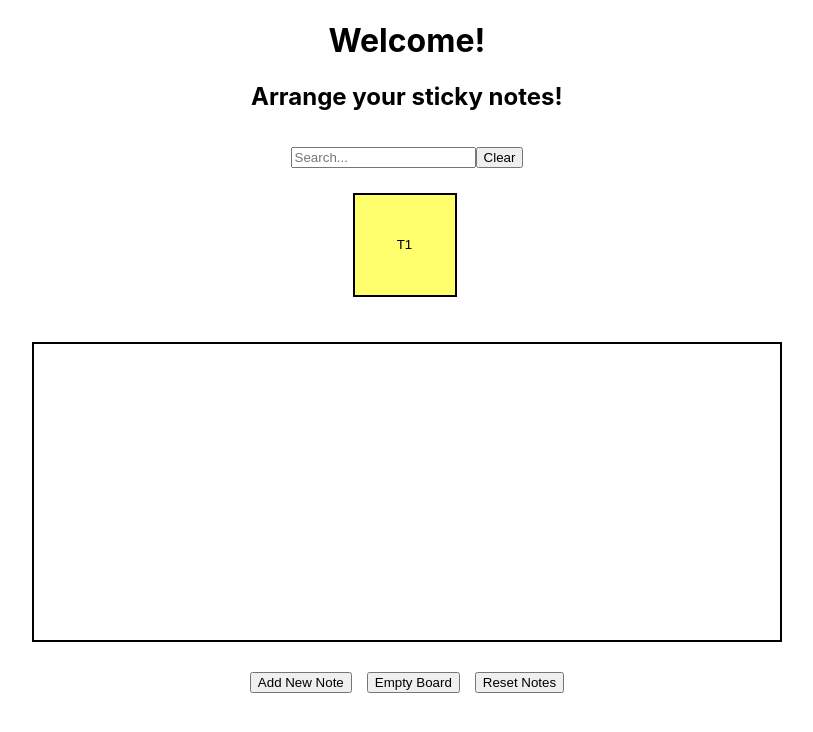
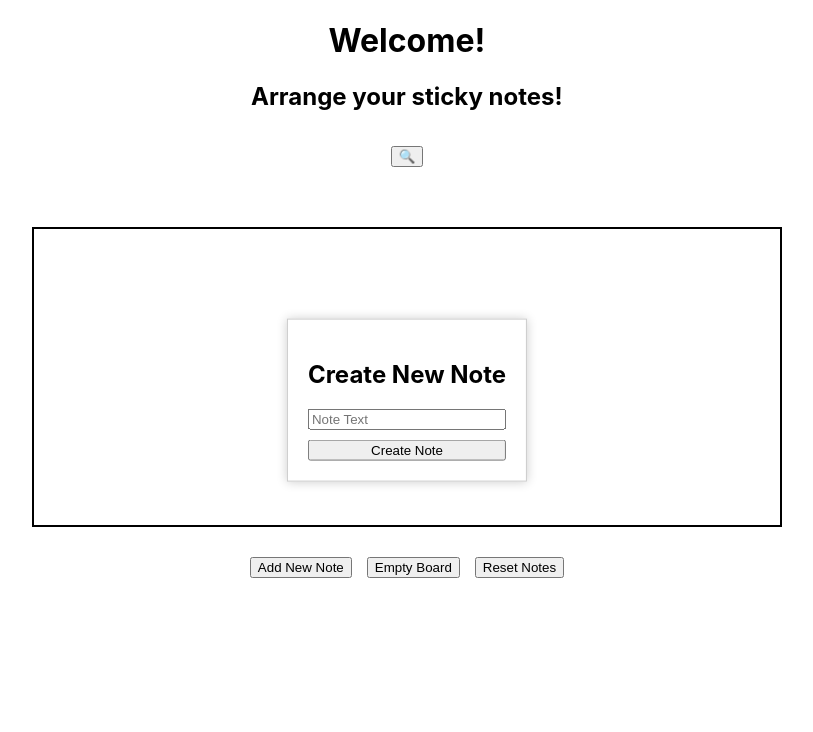
Before and after one commit to Ahmed20150/StickyNotePlanner, a React (Create React App) app: page / in a window 1280 px wide. Both pictures are taken after a click on the button "Add New Note". Shown: the top 732 px of the page, without its empty margins (233-1046 px from the left). Built offline with nearby package versions, Linux system fonts and the light colour scheme.

Commit message:
added newnote menu + adjusted edit menu

```diff
--- a/package.json
+++ b/package.json
@@ -10,6 +10,7 @@
     "react-dnd": "^16.0.1",
     "react-dnd-html5-backend": "^16.0.1",
     "react-dom": "^18.2.0",
+    "react-hotkeys": "^2.0.0",
     "react-scripts": "5.0.1",
     "react-toastify": "^9.1.3",
     "web-vitals": "^2.1.4"
--- a/src/App.css
+++ b/src/App.css
@@ -100,6 +100,7 @@
     margin-bottom: 10px;
     margin-right: 5px;
     position: relative;
+    word-wrap: break-word;
 }
 .note:hover{
   transform: scale(1.1);
@@ -165,14 +166,82 @@ background-color: lightblue;
   gap: 15px;
 }
 
-.menucontainer{
+
+.menucontainer,
+.newnotemenucontainer {
   position: absolute;
-  top: 0;
-  right: 0;
-  left: -3;
+  top: 50%;
+  left: 50%;
+  transform: translate(-50%, -50%);
+  padding: 20px;
+  display: flex;
+  flex-direction: column;
+  /* border: 1px solid #ccc;  */
+  /* box-shadow: 0 0 10px rgba(0, 0, 0, 0.2);  */
+  z-index: 1000;
 }
 
-.optionsmenu{
-  margin:  20px 35px 20px 20px;
-  gap:10px;
+.optionsmenu,
+.newnotemenu{
+  display:flex;
+  flex-direction: column;
+  gap: 10px;
 }
+
+.input-container {
+  display: flex;
+  flex-direction: column;
+  gap: 10px;
+}
+
+.searchbarcontainer{
+  display:flex;
+  flex-direction: column;
+}
+
+
+.searchbar{
+	-webkit-animation: slide-in-blurred-right 0.6s cubic-bezier(0.230, 1.000, 0.320, 1.000) both;
+	        animation: slide-in-blurred-right 0.6s cubic-bezier(0.230, 1.000, 0.320, 1.000) both;
+}
+
+@-webkit-keyframes slide-in-blurred-right {
+  0% {
+    -webkit-transform: translateX(1000px) scaleX(2.5) scaleY(0.2);
+            transform: translateX(1000px) scaleX(2.5) scaleY(0.2);
+    -webkit-transform-origin: 0% 50%;
+            transform-origin: 0% 50%;
+    -webkit-filter: blur(40px);
+            filter: blur(40px);
+    opacity: 0;
+  }
+  100% {
+    -webkit-transform: translateX(0) scaleY(1) scaleX(1);
+            transform: translateX(0) scaleY(1) scaleX(1);
+    -webkit-transform-origin: 50% 50%;
+            transform-origin: 50% 50%;
+    -webkit-filter: blur(0);
+            filter: blur(0);
+    opacity: 1;
+  }
+}
+@keyframes slide-in-blurred-right {
+  0% {
+    -webkit-transform: translateX(1000px) scaleX(2.5) scaleY(0.2);
+            transform: translateX(1000px) scaleX(2.5) scaleY(0.2);
+    -webkit-transform-origin: 0% 50%;
+            transform-origin: 0% 50%;
+    -webkit-filter: blur(40px);
+            filter: blur(40px);
+    opacity: 0;
+  }
+  100% {
+    -webkit-transform: translateX(0) scaleY(1) scaleX(1);
+            transform: translateX(0) scaleY(1) scaleX(1);
+    -webkit-transform-origin: 50% 50%;
+            transform-origin: 50% 50%;
+    -webkit-filter: blur(0);
+            filter: blur(0);
+    opacity: 1;
+  }
+}
--- a/src/MainPage.js
+++ b/src/MainPage.js
@@ -1,10 +1,12 @@
-import React, { useEffect } from 'react';
+import React, { useEffect,useRef } from 'react';
 import { useState } from "react";
 import { useDrop } from 'react-dnd';
 // import Note from "./Note";
 import { ToastContainer, toast } from 'react-toastify';
 import 'react-toastify/dist/ReactToastify.css';
 import { useDrag } from "react-dnd";
+import { HotKeys } from 'react-hotkeys';
+
 
 
 
@@ -39,7 +41,11 @@ const MainPage= () => {
 
   let [boardB, setBoard] = useState([]);  //Only the frontend/visual for the board itself
 
-  const [isVisible, setIsVisible] = useState(false);
+  const [isVisible, setIsVisible] = useState(false); //visibility of edit menu
+  const [isVisible2, setIsVisible2] = useState(false); //visibility of creating a new note menu
+  const [searchVisible, setSearchVisible] = useState(false); //visibility of search bar
+
+  const[noteText, setNoteText]= useState(''); //text of the note
 
 
 
@@ -107,6 +113,7 @@ const MainPage= () => {
       }
     };
 
+
     const [{isDragging},drag]= useDrag(()=> ({
         type:"note",
         item: {id: id},
@@ -134,6 +141,11 @@ const MainPage= () => {
         element2.classList.add('swing-in-top-fwd');
 
         document.body.classList.add('home-page');
+
+        const mainpage = document.getElementById('mainpage');
+          if (mainpage) {
+            mainpage.focus();
+          }
 
         return () => {
           element.classList.remove('slide-in-blurred-top');
@@ -172,9 +184,12 @@ const MainPage= () => {
   };
 
   function generateNote ()  {
+
+    setIsVisible2(!isVisible2);
+
     const newNote = {
       id: universalID,
-      text: "T"+(universalID),
+      text: noteText,
     };
 
     setUniversalID(universalID+1);
@@ -249,14 +264,26 @@ const MainPage= () => {
     // setNotes(NoteListA);
   }
 
-  const [inputValue, setInputValue] = useState('');
-  const handleChange = (event) => {    //for changing Note text
+  const [inputValue, setInputValue] = useState(''); //For editing Note Text
+
+  const handleChange = (event) => {    //for changing/editing Note text
     setInputValue(event.target.value);
+  };
+
+  const handleChange2 = (event) => {    //for creating new Note with custom text
+    setNoteText(event.target.value);
   };
 
   const handleEnterKeyPress = (event) => {
     if (event.key === 'Enter') {
       handleTextChange();
+    }
+  };
+
+  const handleEnterKeyPress2 = (event) => {
+    if (event.key === 'Enter') {
+      generateNote();
+      toggleVisibility2();
     }
   };
 
@@ -267,10 +294,39 @@ const MainPage= () => {
     setInputValue('');
     };
 
+    const newNoteShortcut = (event) => {  //shortcut for creating a new note
+      if (event.ctrlKey && event.key === 'q') {
+        event.preventDefault();
+        toggleVisibility2();
+      }
+    };
+
+
+    const toggleVisibility2 = () => {
+
+      setIsVisible2(!isVisible2);
+
+      if(isVisible2===false){
+        setNoteText('');
+      }
+    };
+
+    const toggleSearchVisibility = () => {
+
+      setSearchVisible(!searchVisible);
+
+      if(searchVisible===false){
+      setSearchTerm('');
+      const container = document.querySelector('.searchbar');
+      container.classList.remove('slide-in-blurred-right');
+      container.classList.add('slide-in-blurred-left');
+      }
+    };
+
 
 
     return (
-    <div className="mainpage">
+    <div className="mainpage" tabIndex="0" onKeyDown={newNoteShortcut}  >
 
     <div className='welcometext'>
 
@@ -280,17 +336,44 @@ const MainPage= () => {
 
     </div>
 
-    <div className='menucontainer'>
+    <div className='menucontainer' style={{border: isVisible ? '1px solid #ccc': 'none',   boxShadow:isVisible ? "0 0 10px rgba(0, 0, 0, 0.2)": "none",   backgroundColor: isVisible ? "#fff" : "transparent"}}>
 
       <div className= 'optionsmenu' style={{ display: isVisible ? 'block' : 'none' , margin: '20px 35px 20px 20px'}}>
-            <input type="text" onKeyDown={handleEnterKeyPress} placeholder='Note Text' value={inputValue} onChange={handleChange} />
+
+
+          <div className='input-container'>
+
+            <h2>Edit Note</h2>
+            <input type="text" autoFocus onKeyDown={handleEnterKeyPress} placeholder='Note Text' value={inputValue} onChange={handleChange} />
             <button onClick={handleTextChange}>Change Text</button>
+            <button onClick={() => setIsVisible(!isVisible)}>Cancel</button>
+          </div>
+
 
       </div>
 
     </div>
 
-    <div className='searchbar'>
+    {/* <HotKeys keyMap={{ 'ctrl+n': () => toggleVisibility2 }}> */}
+    <div className='newnotemenucontainer'  style={{border: isVisible2 ? '1px solid #ccc': 'none',   boxShadow:isVisible2 ? "0 0 10px rgba(0, 0, 0, 0.2)": "none",   backgroundColor: isVisible2 ? "#fff" : "transparent"
+}}>
+
+            <div className= 'newnotemenu' style={{ display: isVisible2 ? 'block' : 'none'   }}>
+            <h2>Create New Note</h2>
+
+            <div className='input-container'>
+            <input id="newnoteinput"type="text" onKeyDown={handleEnterKeyPress2} placeholder='Note Text' value={noteText} onChange={handleChange2} />
+            <button onClick={generateNote}>Create Note</button>
+            </div>
+            </div>
+
+      </div>
+
+      {/* </HotKeys> */}
+
+    <div className='searchbarcontainer'>
+    <button onClick={toggleSearchVisibility}>🔍</button>
+    <div className='searchbar' style={{ display: searchVisible ? 'block' : 'none' , margin: '20px 35px 20px 20px'  }}>
     <input
         type="text"
         placeholder="Search..."
@@ -299,6 +382,7 @@ const MainPage= () => {
         onChange={handleSearch}
       />
       <button onClick={clearSearchtext}> Clear</button>
+    </div>
     </div>
 
 
@@ -318,7 +402,7 @@ const MainPage= () => {
       <ToastContainer />
 
       <div className='button'>
-     <button onClick={generateNote}>Add New Note </button>
+     <button onClick={toggleVisibility2}>Add New Note </button>
      <button onClick={emptyBoard}>Empty Board</button>
      <button onClick={resetNotes}>Reset Notes</button>
       </div>
```
Also changed, not shown: 1 other file (tests, documents, lock files or other folders).
